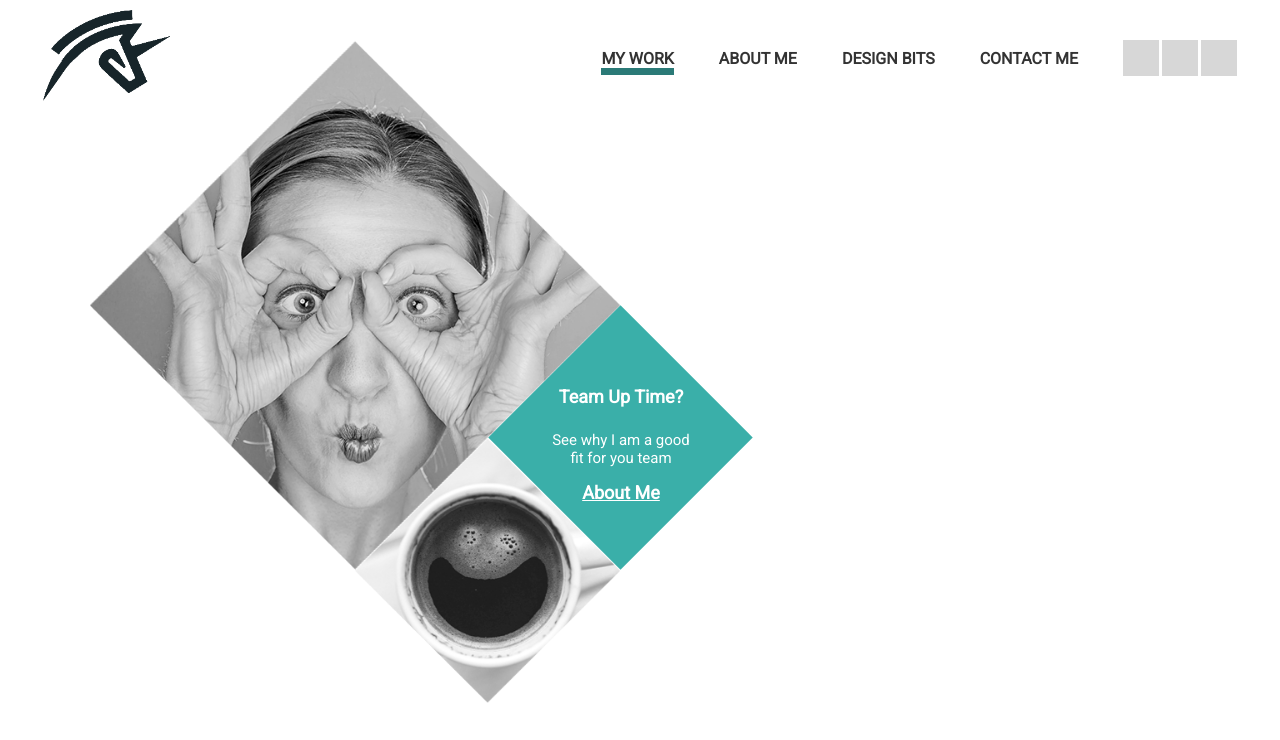
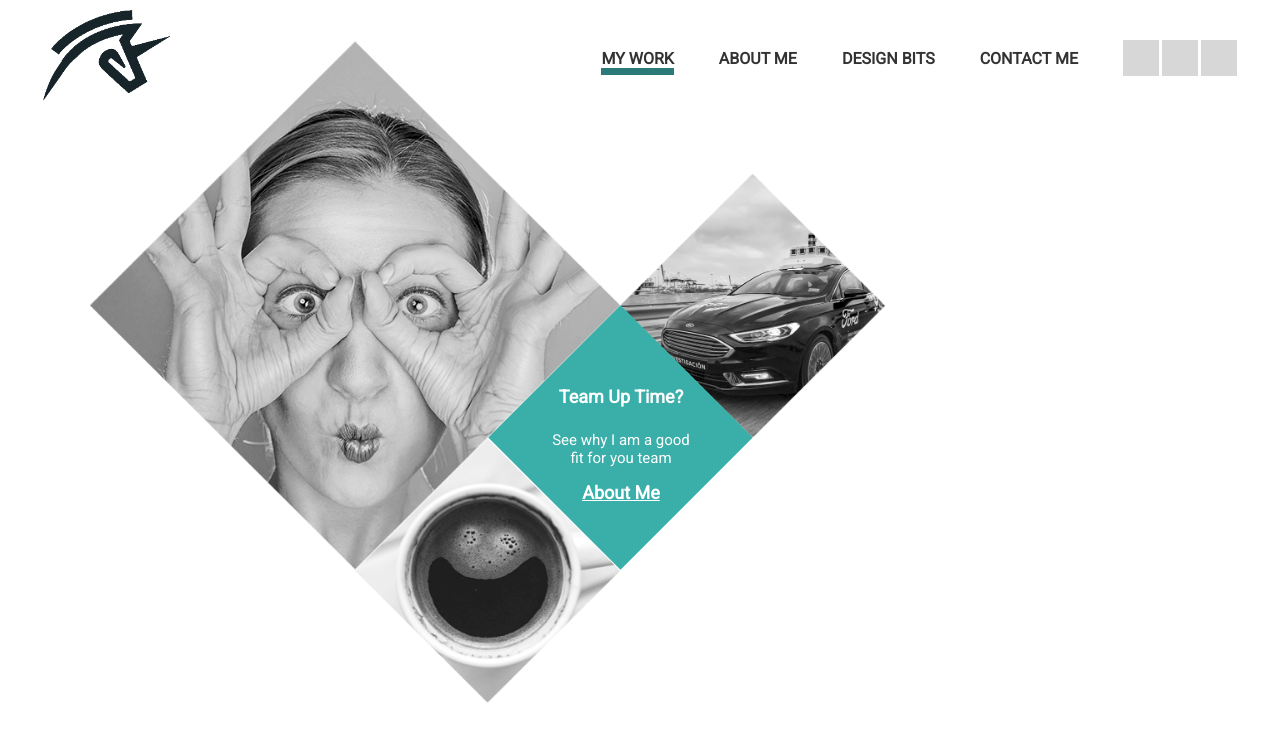
Before and after one commit to Grahamcr/portfolio, an Angular app in the folder portolio/: page / in a window 1280 px wide. Shown: the top 740 px of the page. Built offline with nearby package versions, Linux system fonts and the light colour scheme.

Commit message:
fourth diamond

```diff
--- a/portolio/src/app/home/home.component.html
+++ b/portolio/src/app/home/home.component.html
@@ -24,3 +24,13 @@
 [colorimage]= "'assets/images/ponyak.png'"
 [caselink] = "'https://www.google.com'"
 ></app-diamondimg>
+
+
+<app-diamondimg class="above-about"
+[pic]="'findit'"
+[title]="'Whose on First?'"
+[description]="'How might we fail fast and smart?'"
+[bwimage]= "'assets/images/ford_bw.png'"
+[colorimage]= "'assets/images/ford.png'"
+[caselink] = "'https://www.google.com'"
+></app-diamondimg>
--- a/portolio/src/app/home/home.component.less
+++ b/portolio/src/app/home/home.component.less
@@ -1,16 +1,27 @@
+// The big featured one
 .large-one {
     position: absolute;
     top: -65px;
     left: 50px;
 }
 
+// About Me Color Block
 .about-me-tri {
     position: absolute;
     top: 208px;
     left: 456px;
 }
+
+// Right now this is Ponyak
 .under-large-left {
     position: absolute;
     top: 333px;
     left: 315px;
 }
+
+// Right now this is ford
+.above-about {
+    position: absolute;
+    top: 68px;
+    left: 580px;
+}
```
